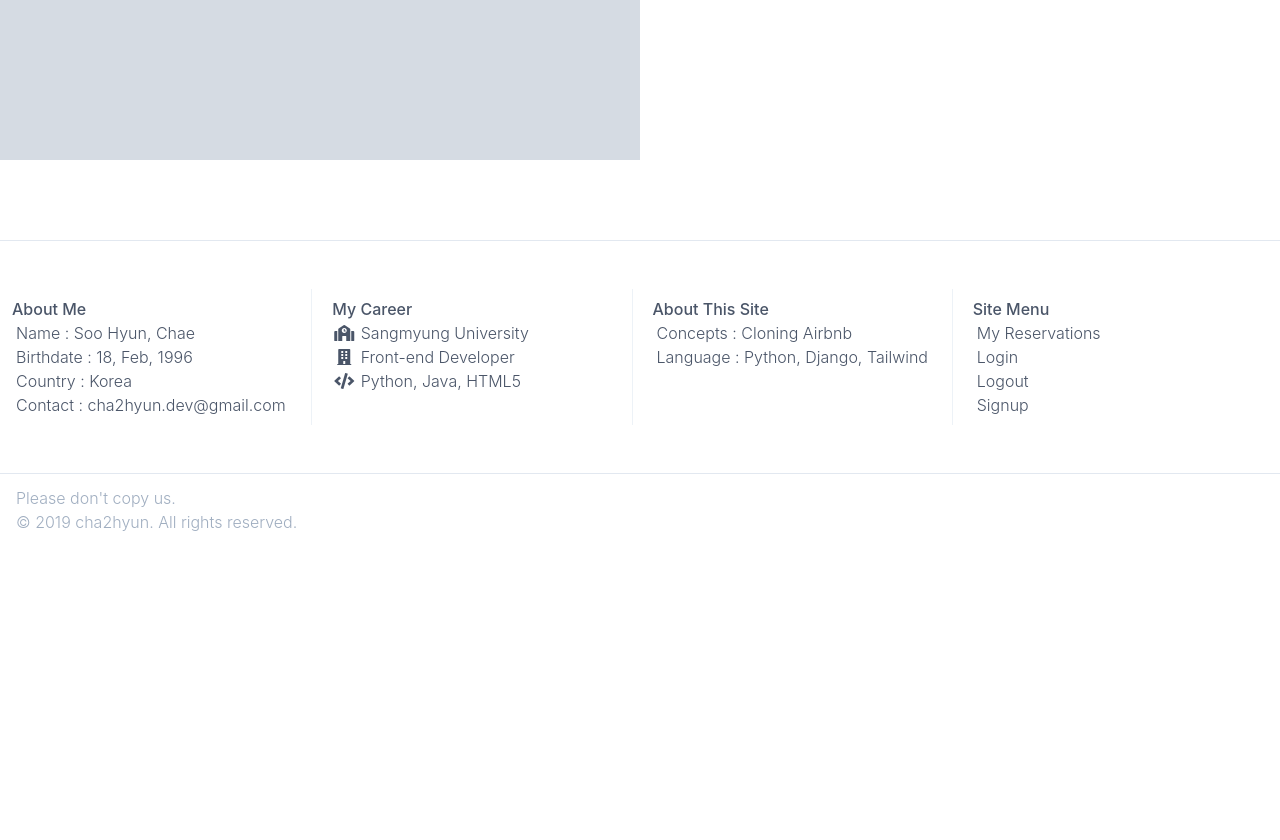
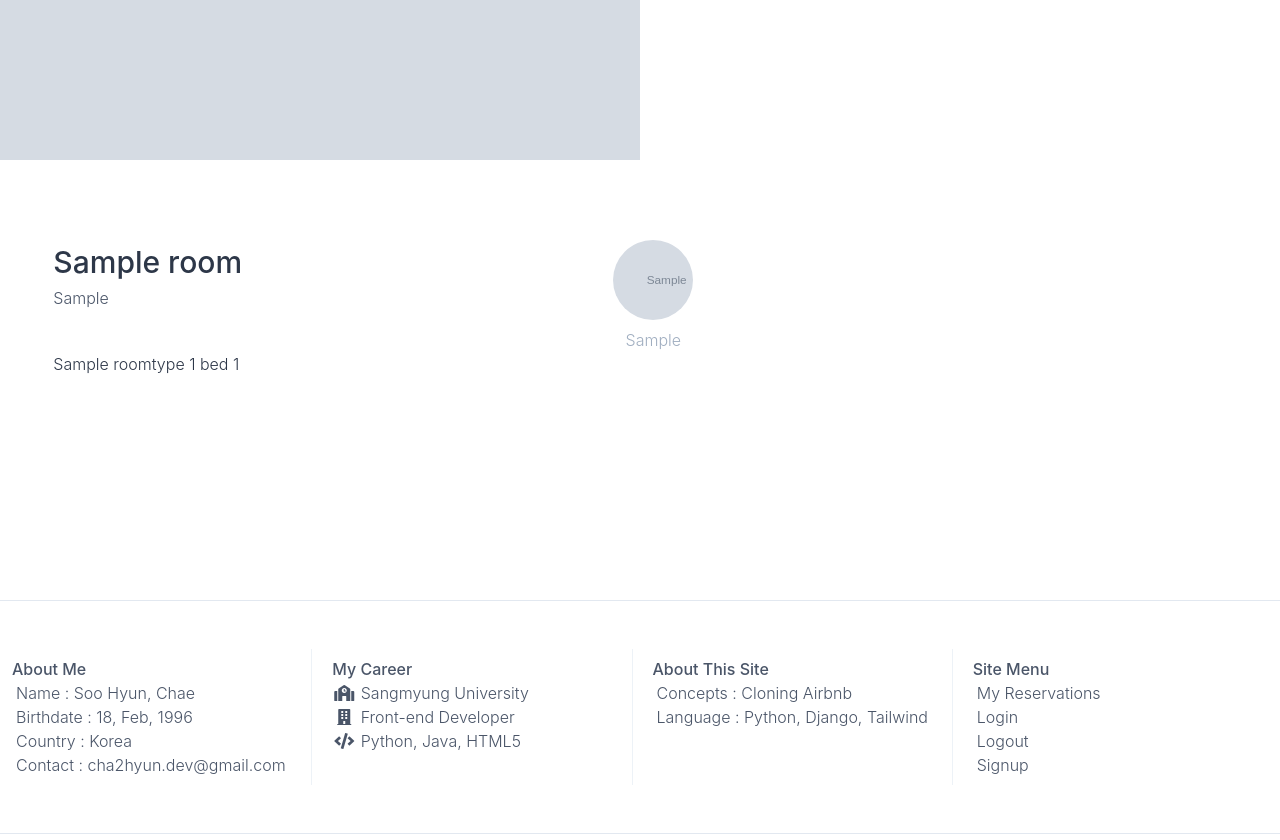
Before and after one commit to cha2hyun/airbnb-clone, a Django app: page /rooms/1 in a window 1280 px wide. Shown: the part 516-1356 px from the top of the page. Before the commit the page ends 1047 px from the top, so only its background shows below. Run offline with Django 3.2, Linux system fonts and the light colour scheme; tables that the repository leaves empty hold one stand-in row (values such as "Sample post"); grey boxes marked "Sample" are stand-in pictures; some libraries are stand-ins or nearby versions.

Commit message:
#22.1 Styling the Room part Two

```diff
--- a/rooms/models.py
+++ b/rooms/models.py
@@ -109,3 +109,9 @@ class Room(core_models.TimeStampedModel):
     def get_next_four_photos(self):
         photos = self.photos.all()[1:5]
         return photos
+
+    def get_beds(self):
+        if self.beds == 1:
+            return "1 bed"
+        else:
+            return f"{self.beds} beds"
--- a/templates/rooms/room_detail.html
+++ b/templates/rooms/room_detail.html
@@ -14,4 +14,25 @@
 			{% endfor %}
 		</div>
 	</div>
+
+	<div class="container mx-auto flex justify-around pb-56">
+		<div class="w-1/2">
+			<div class="flex justify-between">
+				<div>
+					<h4 class="text-3xl font-medium mb-px">{{room.name}}</h4>
+					<span class="text-gray-700 font-light">{{room.city}}</span>
+				</div>
+				<a href="{{room.host.get_absolute_url}}" class="flex flex-col items-center">
+					{% include "mixins/user_avatar.html" with user=room.host %}
+					<span class="mt-2 text-gray-500">{{room.host.first_name}}</span>
+				</a>
+			</div>
+			<div class="flex">
+				{{room.room_type}}
+				{{room.get_beds}}
+				{{room.bedrooms}}
+			</div>
+		</div>
+		<div class="w-1/3"></div>
+	</div>
 {% endblock content %}
```
